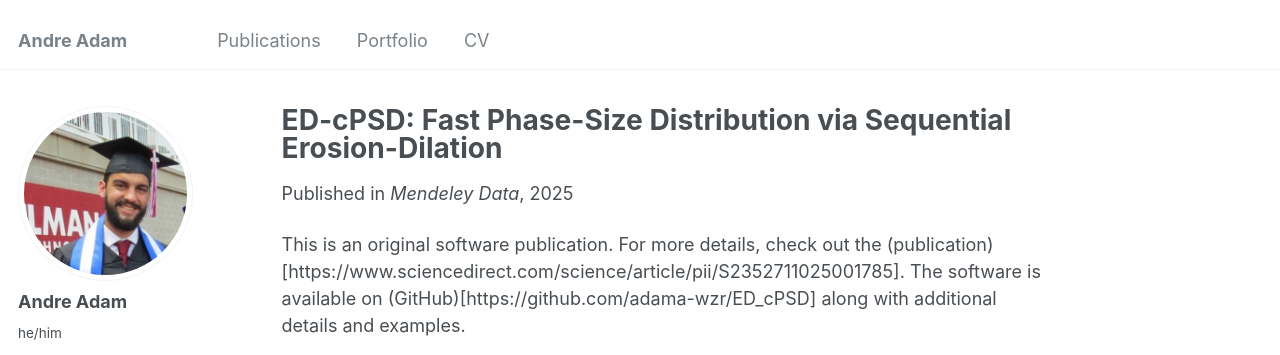
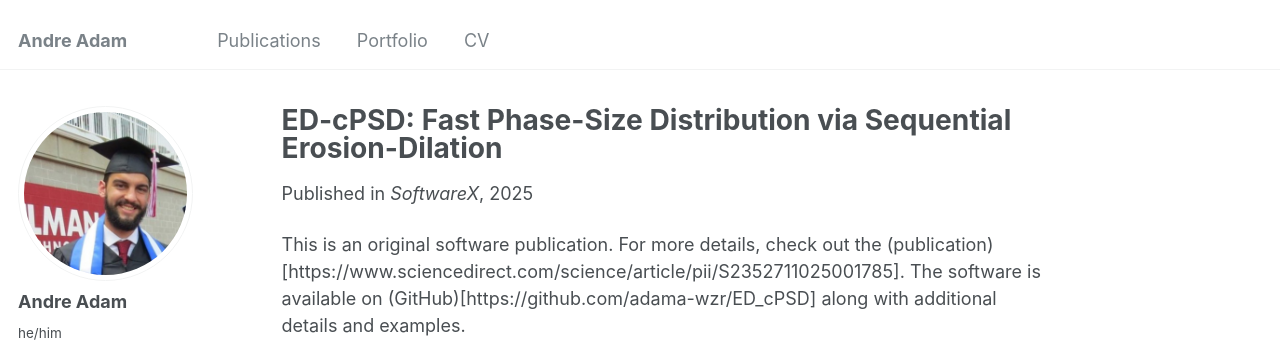
Before and after one commit to adama-wzr/adama-wzr.github.io, a Jekyll site: the page built from _publications/2025-06-03-EDcPSD.md, in a window 1280 px wide and 1171 px high. Shown: the top 355 px of the window. Built offline with Jekyll 4.4.1, drawn with Linux system fonts in a browser that asks for light colours; some web fonts are replaced.

Commit message:
Update 2025-06-03-EDcPSD.md
Fixed publication journal

```diff
--- a/_publications/2025-06-03-EDcPSD.md
+++ b/_publications/2025-06-03-EDcPSD.md
@@ -5,7 +5,7 @@ category: manuscripts
 permalink: /publication/2025-06-03-EDcPSD
 excerpt: 'Original Open-Source Software publication for Erosion-Dilation continuous Phase-Size Distributions (ED-cPSD)'
 date: 2025-06-03
-venue: 'Mendeley Data'
+venue: 'SoftwareX'
 paperurl: 'https://doi.org/10.1016/j.softx.2025.102211'
 citation: 'A. Adam, H. Fang, G. Yang, X. Li (2025). ED-cPSD: Fast Phase-Size Distribution Via Sequential Erosion-Dilation. SoftwareX'
 ---
```
